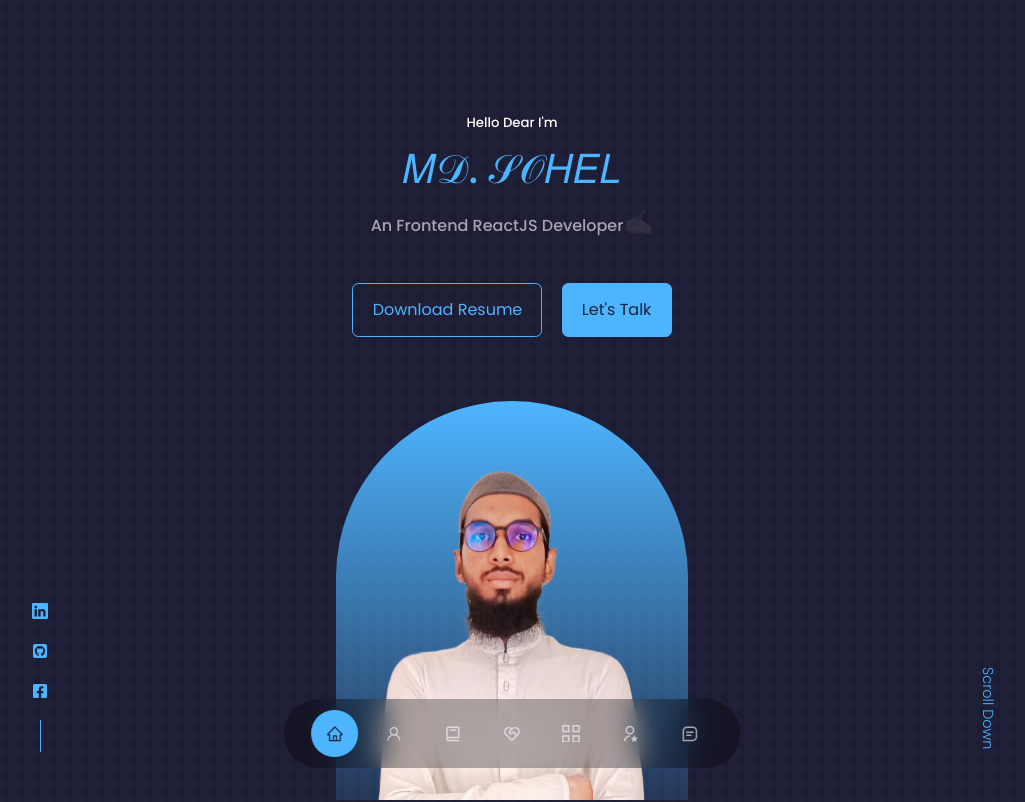
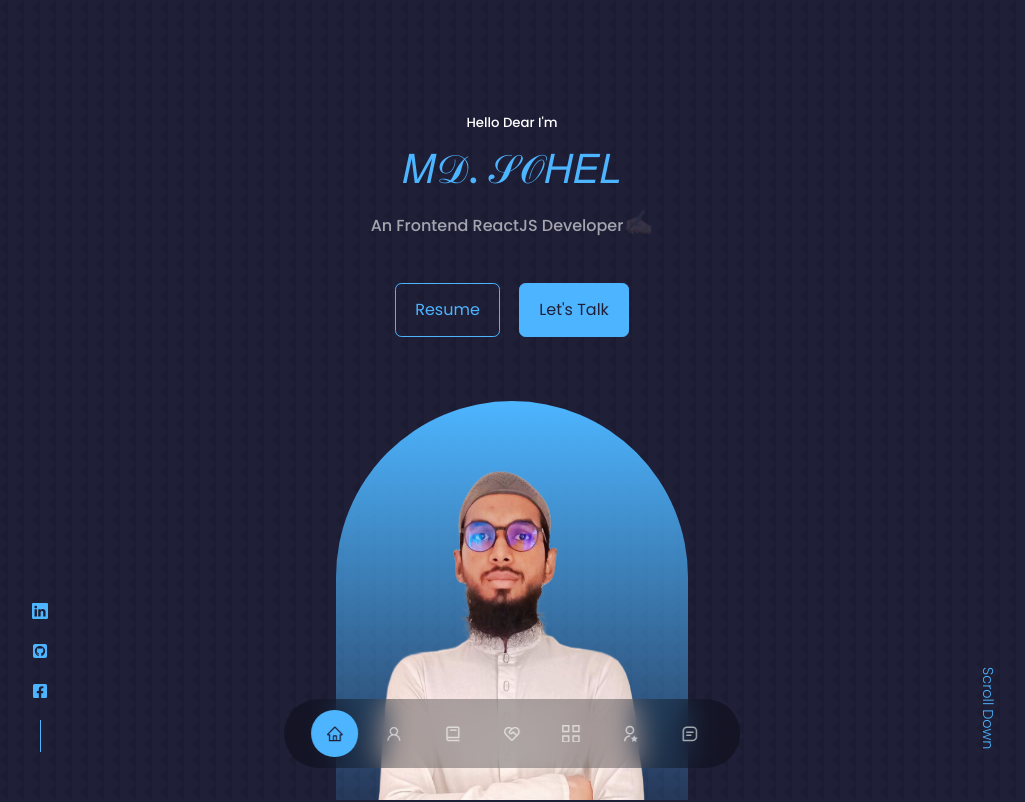
Before and after one commit to khanmdsohel02/sohel.dev.portfolio, a React (Vite) app: page / in a window 1280 px wide. Shown: the top 802 px of the page, without its empty margins (128-1153 px from the left). Built offline with nearby package versions, Linux system fonts and the light colour scheme.

Commit message:
resume update

```diff
--- a/src/components/header/CTA.jsx
+++ b/src/components/header/CTA.jsx
@@ -1,4 +1,4 @@
-import Resume from "../../assets/resume_sohel.pdf";
+// import Resume from "../../assets/resume_sohel.pdf";
 
 const CTA = () => {
   return (
@@ -7,10 +7,10 @@ const CTA = () => {
         href={
           "https://drive.google.com/file/d/1qCbaNde65JvXX7DZHqvniDYy5hQrsjpJ/view"
         }
-        download
+        // download
         className="btn"
       >
-        Download Resume
+        Resume
       </a>
       <a href="#contact" className="btn btn-primary">
         Let&apos;s Talk
```
